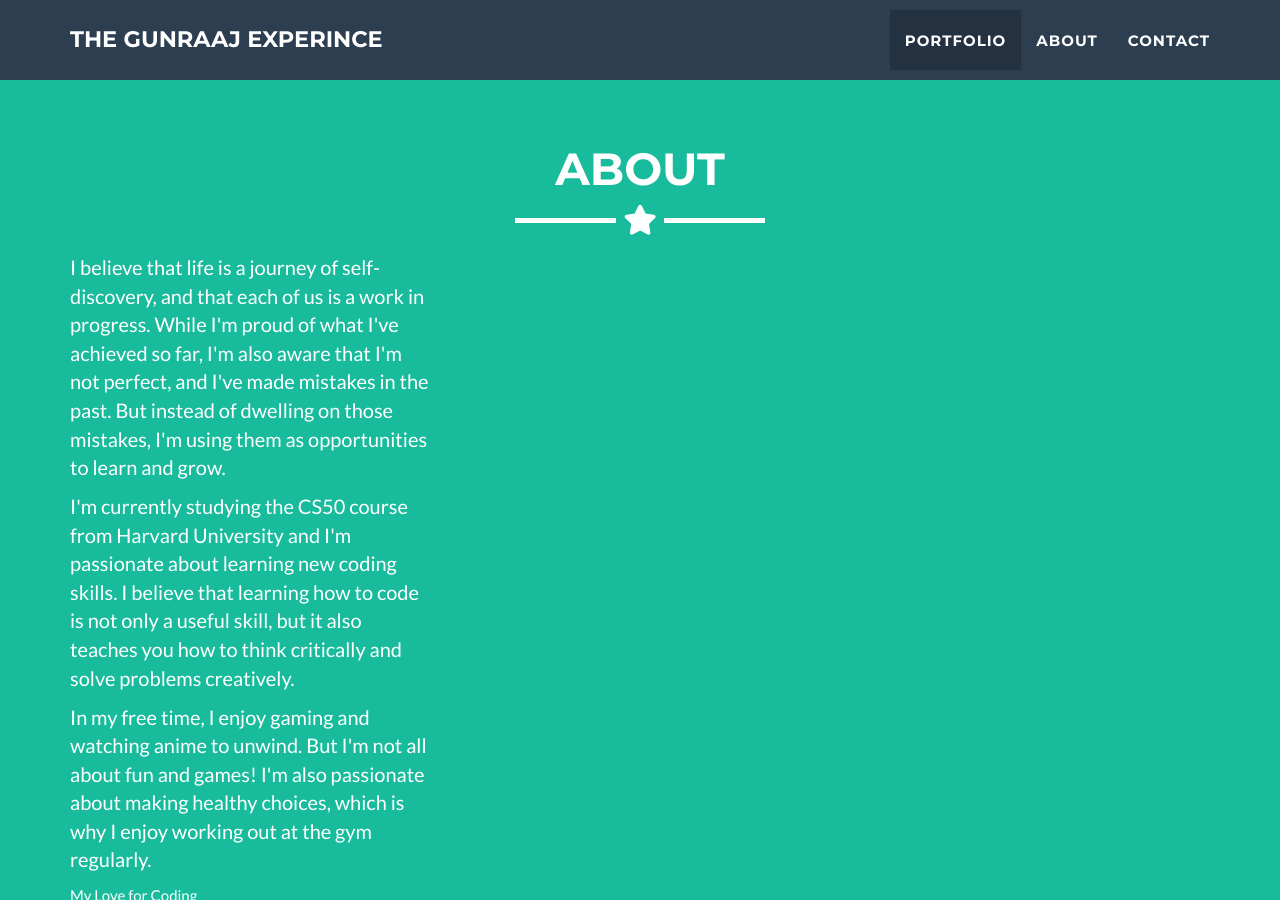
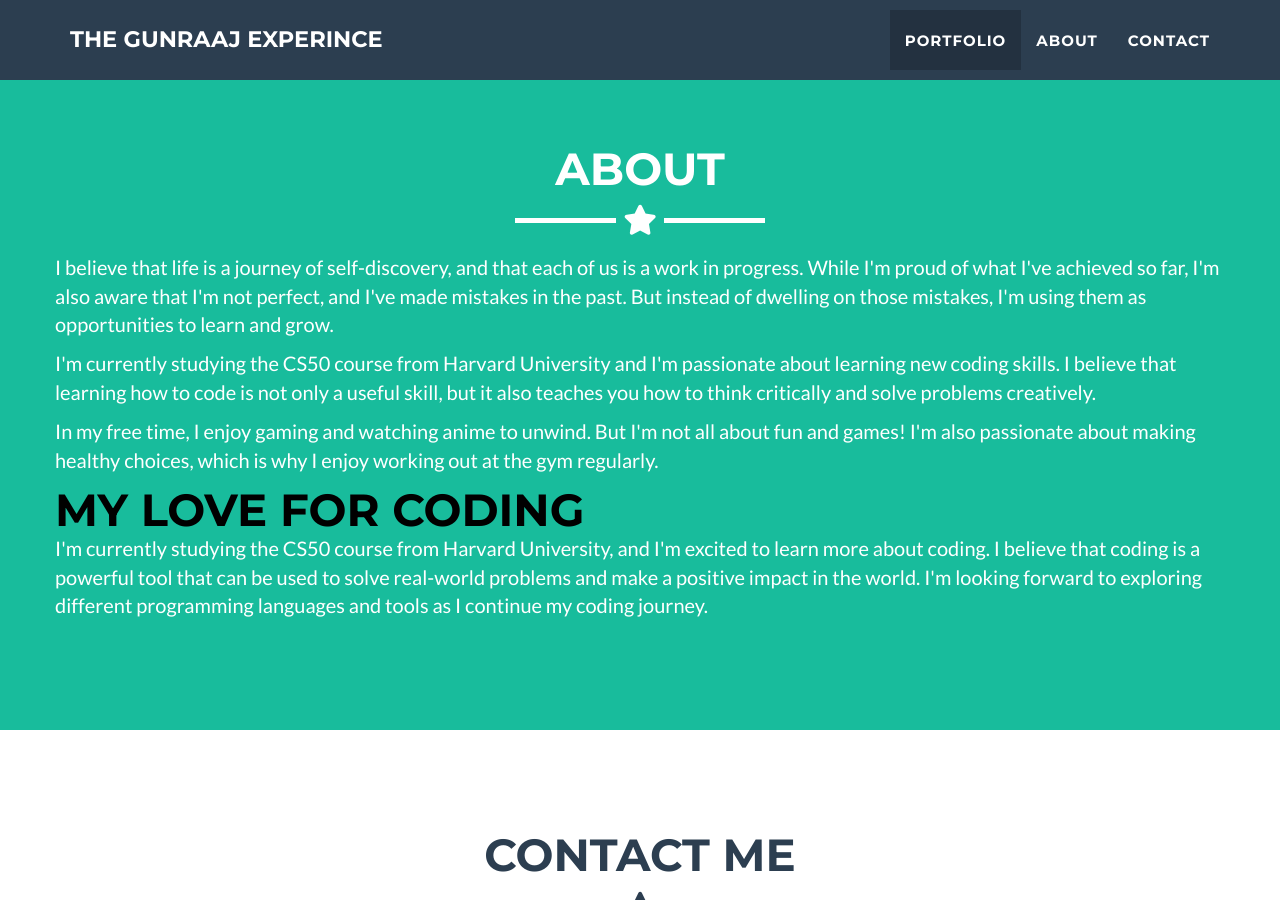
Before and after one commit to Gunraaj/Gunraaj.github.io, a Jekyll site: the page built from _posts/2014-07-18-project-1.markdown, in a window 1280 px wide and 900 px high, scrolled down 1297 px. Built offline with Jekyll 4.4.1, drawn with Linux system fonts in a browser that asks for light colours.

Commit message:
vfvmfkvdc (#2)

```diff
--- a/_includes/about.html
+++ b/_includes/about.html
@@ -8,14 +8,14 @@
       </div>
     </div>
     <div class="row">
-      <div class="col-lg-4 col-lg">
+      <div>
         <p>I believe that life is a journey of self-discovery, and that each of us is a work in progress. While I'm proud of what I've achieved so far, I'm also aware that I'm not perfect, and I've made mistakes in the past. But instead of dwelling on those mistakes, I'm using them as opportunities to learn and grow.</p>
 
         <p>I'm currently studying the CS50 course from Harvard University and I'm passionate about learning new coding skills. I believe that learning how to code is not only a useful skill, but it also teaches you how to think critically and solve problems creatively.</p>
 
         <p>In my free time, I enjoy gaming and watching anime to unwind. But I'm not all about fun and games! I'm also passionate about making healthy choices, which is why I enjoy working out at the gym regularly.</p>
 
-        <h8>My Love for Coding</h8>
+        <h2 style="color:black;"">My Love for Coding</h2>
         <p>
           I'm currently studying the CS50 course from Harvard University, and I'm excited to learn more about coding. I believe that coding is a powerful tool that can be used to solve real-world problems and make a positive impact in the world. I'm looking forward to exploring different programming languages and tools as I continue my coding journey.
         </p>
--- a/_includes/footer.html
+++ b/_includes/footer.html
@@ -3,7 +3,7 @@
   <div class="footer-above">
     <div class="container">
       <div class="row">
-        <div class="footer-col col-md-4">
+        <div class="footer-col">
           <h3>{{ site.footer.social }}</h3>
           <ul class="list-inline">
             {% for network in site.social %}
@@ -14,7 +14,7 @@
             {% endfor %}
           </ul>
         </div>
-        <div class="footer-col col-md-4">
+        <div class="footer-col">
           <h3>{{ site.footer.credits }}</h3>
           <p>{{ site.credits }}</p>
         </div>
```
